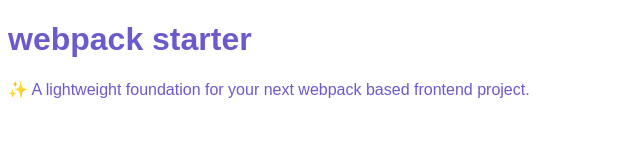
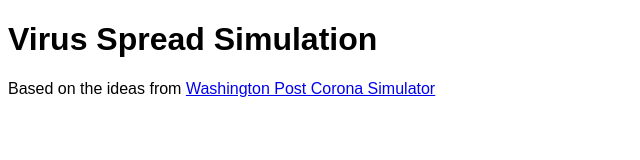
Before and after one commit to gflohr/vss, a website built with webpack: page src/index.html in a window 1280 px wide. Shown: the whole page, without its empty margins (0-640 px from the left). Built offline with nearby package versions, Linux system fonts and the light colour scheme.

Commit message:
basic layout

```diff
--- a/src/index.html
+++ b/src/index.html
@@ -3,10 +3,14 @@
 	<head>
 		<meta charset="UTF-8">
 		<meta name="viewport" content="width=device-width, initial-scale=1">
-  <title>webpack starterkit</title>
+		<title>Virus Spread Simulation</title>
 	</head>
 	<body>
-  <h1>webpack starter</h1>
-  <p>✨ A lightweight foundation for your next webpack based frontend project.</p>
+		<h1>Virus Spread Simulation</h1>
+		<p>Based on the ideas from
+			<a href="https://www.washingtonpost.com/graphics/2020/world/corona-simulator/">
+				Washington Post Corona Simulator
+			</a>
+		</p>
 	</body>
 </html>
--- a/src/styles/index.scss
+++ b/src/styles/index.scss
@@ -1,6 +1,3 @@
-$body-color: slateblue;
-
 body {
-  color: $body-color;
-  font-family: sans-serif;
+	font-family: sans-serif;
 }
```
Lines whose indentation alone changed are shown as unchanged.
